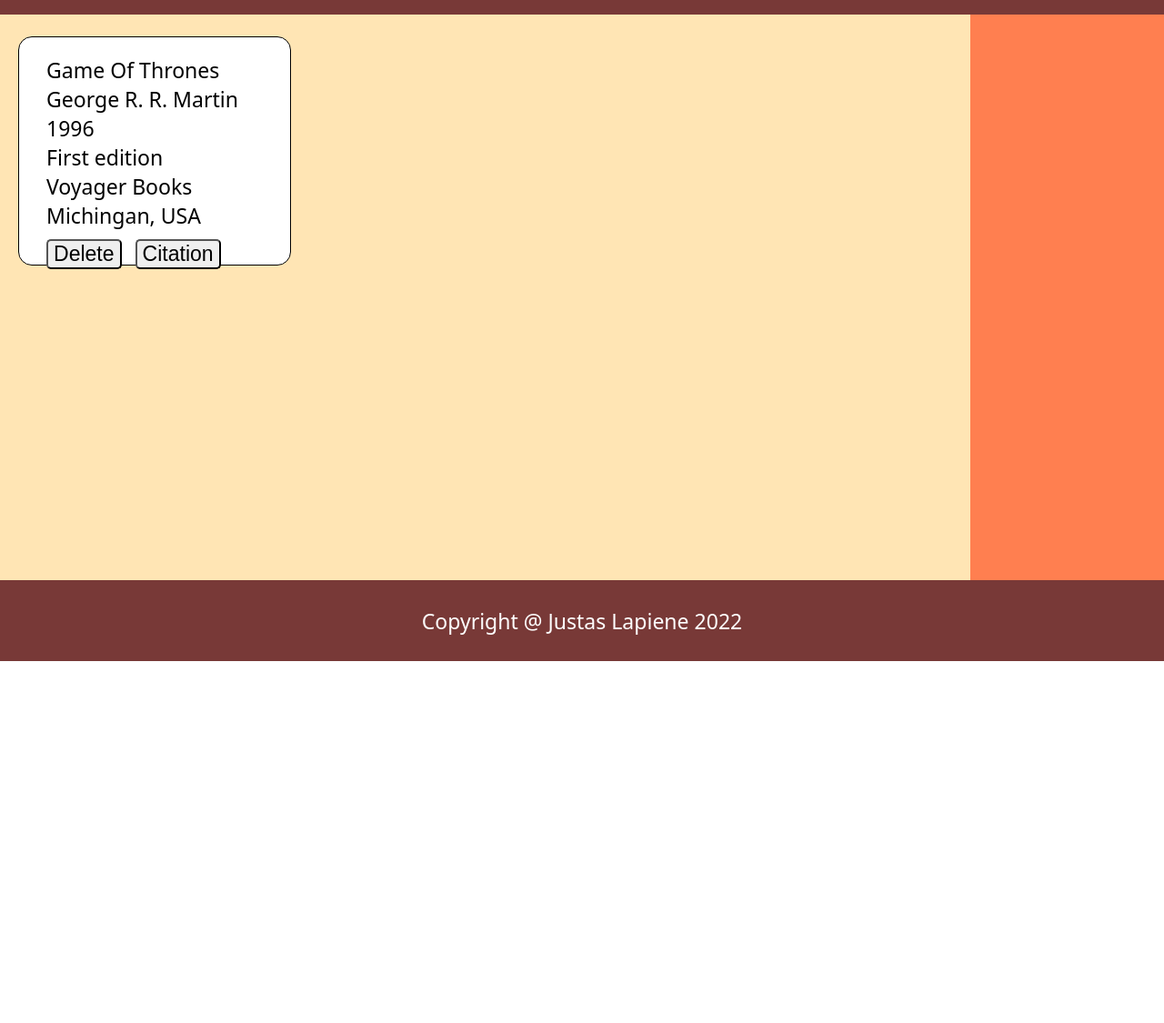
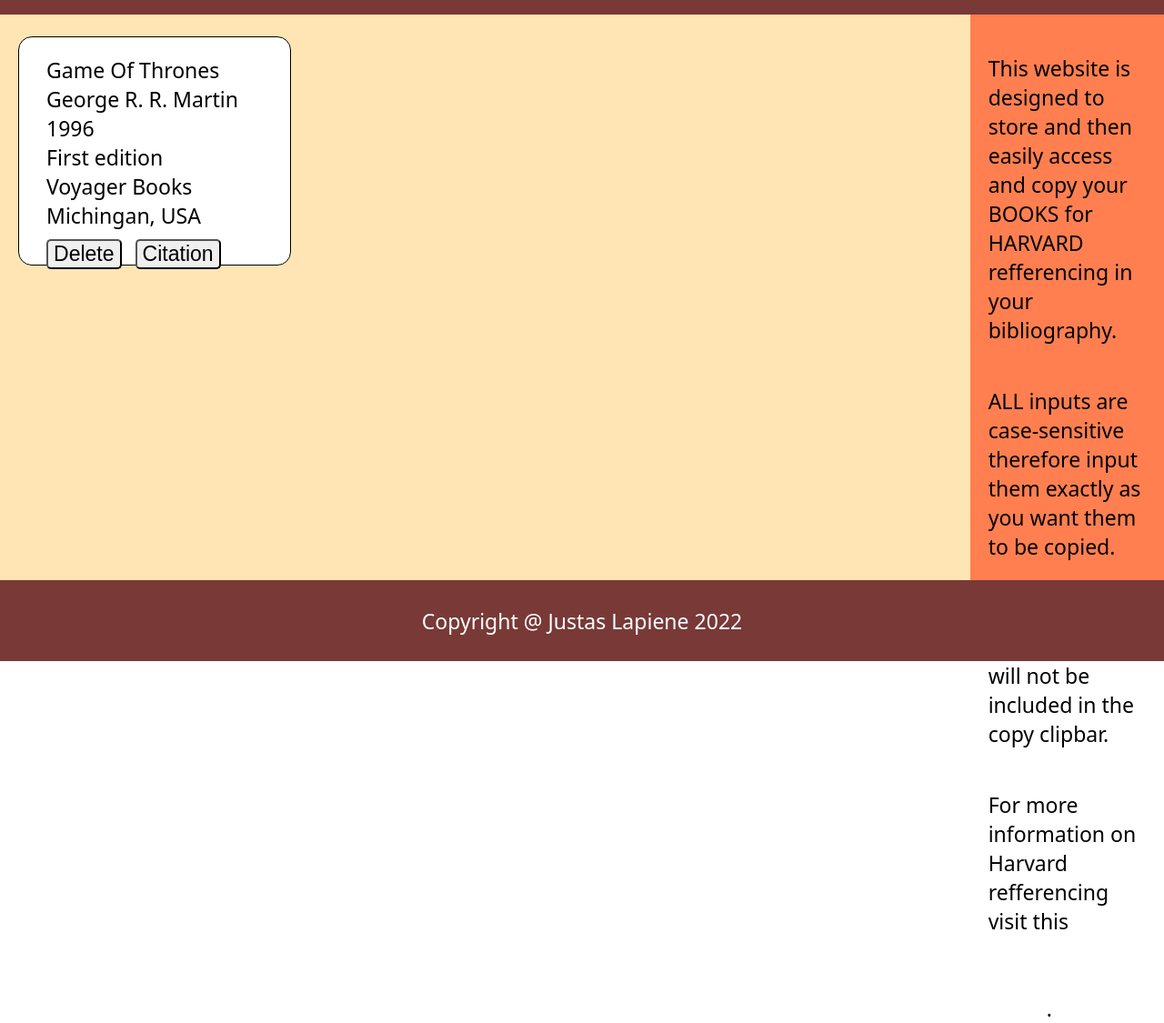
Before and after one commit to J03B1D3N/Library, a plain HTML site: page index.html in a window 1280 px wide. Shown: the part 73-1198 px from the top of the page at 91% size. Before the commit the page ends 800 px from the top, so only its background shows below. Drawn offline with Linux system fonts and the light colour scheme.

Commit message:
added text to <nav> now its finished

```diff
--- a/index.html
+++ b/index.html
@@ -19,6 +19,7 @@
             LOGIN
         </button>
     </header>
+
     <main>
         <form id="form" class="form" action="get" onsubmit="event.preventDefault(); addInfo(); closeForm(); createCard();">
 
@@ -31,7 +32,7 @@
                     <input type="text"  name="title" id="title" >
                 </div>
                 <div class="author input">
-                    <label for="author">Author:</label>
+                    <label for="author">Author:    (For the last name use only the first letter)</label>
                     <input type="text" name="author" id="author" >
                 </div>
 
@@ -75,7 +76,12 @@
                 </div>
         </div>
     </main>
-    <nav></nav>
+    <nav>
+        <p>This website is designed to store and then easily access and copy your BOOKS for HARVARD refferencing in your bibliography.</p>
+        <p>ALL inputs are case-sensitive therefore input them exactly as you want them to be copied.</p>
+        <p>If the input field is left blank, it will not be included in the copy clipbar.</p>
+        <p>For more information on Harvard refferencing visit this <a href="https://libguides.scu.edu.au/harvard/books"> Harvard Referencing Guide</a>.</p>
+    </nav>
     <footer> Copyright @ Justas Lapiene 2022</footer>
     <script src="script.js"></script>
 </body>
--- a/styles.css
+++ b/styles.css
@@ -61,6 +61,17 @@
     background-color: var(--nav);
     grid-column: 6/7;
     grid-row: 2/9;
+    color: black;
+    padding: 20px;
+    display: flex;
+    flex-direction: column;
+    justify-content: space-around;
+}
+p>a {
+    color: white;
+}
+p>a:hover {
+    color: lightgrey;
 }
 main {
     height: 100%;
```
